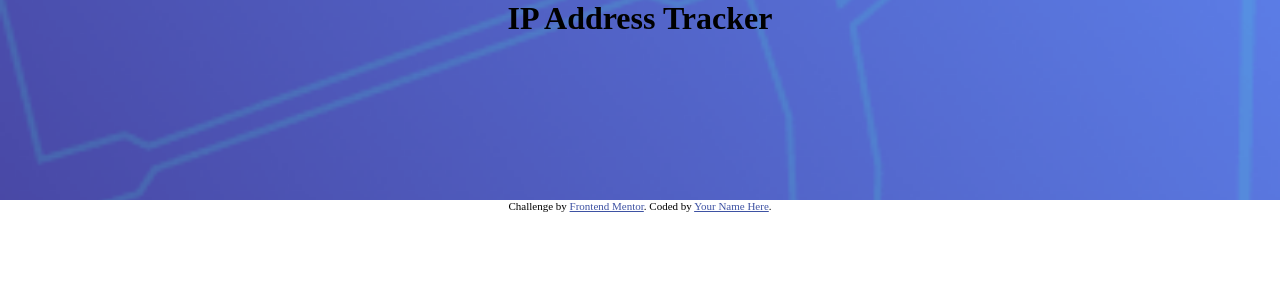
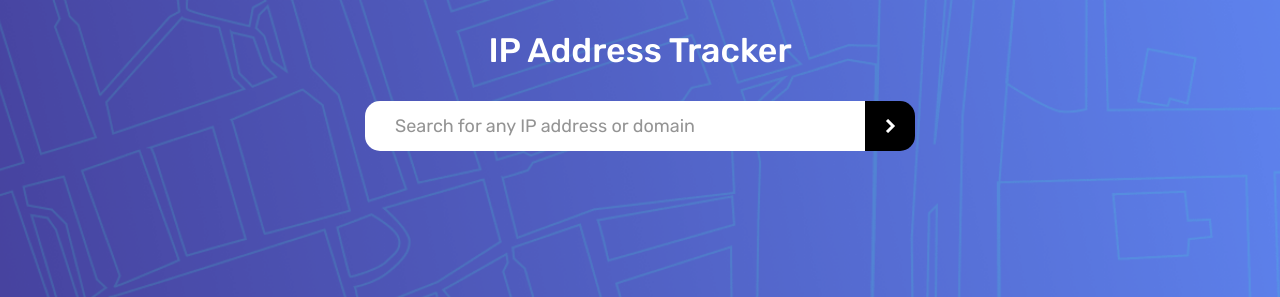
Before and after one commit to IbrahimKidiCollado/Projects, a PHP site: page / in a window 1280 px wide. Shown: the top 297 px of the page. Run offline with PHP 8.4, Linux system fonts and the light colour scheme; some libraries are stand-ins or nearby versions.

Commit message:
modified:   ip-address-tracker-master/index.html modified:   ip-address-tracker-master/script.js modified:   ip-address-tracker-master/style.css

```diff
--- a/ip-address-tracker-master/index.html
+++ b/ip-address-tracker-master/index.html
@@ -15,14 +15,31 @@
 
 <body>
   <header>
-    <h1>IP Address Tracker</h1>
+    <h1 class="title1">IP Address Tracker</h1>
+    <form action="">
+      <div class="sendContainer">
+        <input type="text" name="initialIP" id="InitialIP" placeholder="Search for any IP address or domain">
+        <input type="button" class="button">
+      </div>
+    </form>
+  </header>
+  <main id="map">
+    <div class="infoContainer">
 
-  </header>
+    </div>
+  </main>
 
 
+  <script src="script.js">
+
+  </script>
+  <script async
+    src="https://maps.googleapis.com/maps/api/js?key=AIzaSyBLbspBehYRjcb-vDuW7S2cgKWhLCnA4z4&loading=async&libraries=places&callback=initMap"
+    defer>
+    </script>
   <div class="attribution">
     Challenge by <a href="https://www.frontendmentor.io?ref=challenge" target="_blank">Frontend Mentor</a>.
-    Coded by <a href="#">Your Name Here</a>.
+    Coded by <a href="#">Ibrahim Kidi Collado</a>.
   </div>
 
 </body>
--- a/ip-address-tracker-master/script.js
+++ b/ip-address-tracker-master/script.js
@@ -0,0 +1,47 @@
+function initMap() {
+	// Configurar la ubicación
+	const coords = { lat: 40.31015793806099, lng: -3.7164322178023346 };
+	// Crear el mapa
+
+	const screenWidth = innerWidth;
+	let zoom = 19;
+
+	if (screenWidth >= 768) {
+		zoom = 18
+	}
+
+	const mapOptions = {
+		zoom: zoom,
+		center: coords,
+		gestureHandling: "none",     // Desactiva gestos táctiles y de ratón
+		disableDefaultUI: true,      // Oculta todos los controles
+		keyboardShortcuts: false,    // Desactiva atajos de teclado
+		scrollwheel: false,          // Desactiva zoom con rueda del ratón
+		draggable: false,            // Evita arrastrar el mapa
+		zoomControl: false,          // Sin control de zoom
+		mapTypeControl: false,       // Sin selector de tipo de mapa
+		scaleControl: false,         // Sin control de escala
+		streetViewControl: false,    // Sin Street View
+		rotateControl: false,        // Sin rotación
+		fullscreenControl: false     // Sin pantalla completa
+	};
+
+	const map = new google.maps.Map(document.getElementById("map"), mapOptions);
+
+	// Añadir un marcador
+
+	const customMarker = {
+		url: '/ip-address-tracker-master/images/icon-location.svg',
+		scaledSize: new google.maps.Size(50, 60), // Tamaño de la imagen
+		origin: new google.maps.Point(0, 0),
+		anchor: new google.maps.Point(25, 70)
+	}
+
+	// Crear un martcador
+	const marker = new google.maps.Marker({
+		position: coords,
+		map: map,
+		title: "Puerta del Sol, Madrid",
+		icon: customMarker
+	});
+}
--- a/ip-address-tracker-master/style.css
+++ b/ip-address-tracker-master/style.css
@@ -1,18 +1,102 @@
+/* GLOBAL */
+@import url('https://fonts.googleapis.com/css2?family=Rubik:ital,wght@0,300..900;1,300..900&display=swap');
+
 * {
 	box-sizing: border-box;
 	margin: 0;
 	padding: 0;
 }
 
+body {
+	display: flex;
+	flex-direction: column;
+	height: 100vh;
+}
+
+/* HEADER */
 header {
 	margin: 0;
 	background-image: url(/ip-address-tracker-master/images/pattern-bg-mobile.png);
 	width: 100%;
-	height: 200px;
+	height: 250px;
 	background-size: cover;
 	background-repeat: no-repeat;
 	background-position: center;
 	text-align: center;
+}
+
+
+.title1 {
+	padding-top: 20px;
+	padding-bottom: 20px;
+	font-size: 23px;
+	font-family: "Rubik", sans-serif;
+	font-weight: 500;
+	color: white;
+}
+
+#InitialIP {
+	border: none;
+	width: 280px;
+	display: block;
+	height: 50px;
+	border-top-left-radius: 15px;
+	border-bottom-left-radius: 15px;
+	padding: 20px 0 20px 20px;
+	font-size: 14px;
+	font-family: "Rubik", sans-serif;
+	font-weight: 400;
+}
+
+#InitialIP:focus {
+	outline: none;
+}
+
+#InitialIP::placeholder {
+	color: hsl(0, 0%, 58%);
+}
+
+.button {
+	width: 50px;
+	border-top-right-radius: 15px;
+	border-end-end-radius: 15px;
+	border: none;
+	background-image: url(/ip-address-tracker-master/images/icon-arrow.svg);
+	background-color: black;
+	background-repeat: no-repeat;
+	background-position: center;
+	height: 50px;
+}
+
+
+.sendContainer {
+	display: flex;
+	justify-content: center;
+}
+
+@media (min-width: 768px) {
+	header {
+		background-image: url(/ip-address-tracker-master/images/pattern-bg-desktop.png);
+		height: 300px;
+	}
+
+	#InitialIP {
+		width: 500px;
+		font-size: 18px;
+		padding: 20px 0 20px 30px;
+	}
+
+	.title1 {
+		font-size: 34px;
+		padding: 30px 0 30px 0;
+	}
+}
+
+/* MAIN */
+
+#map {
+	flex: 1;
+	pointer-events: none;
 }
 
 
```
